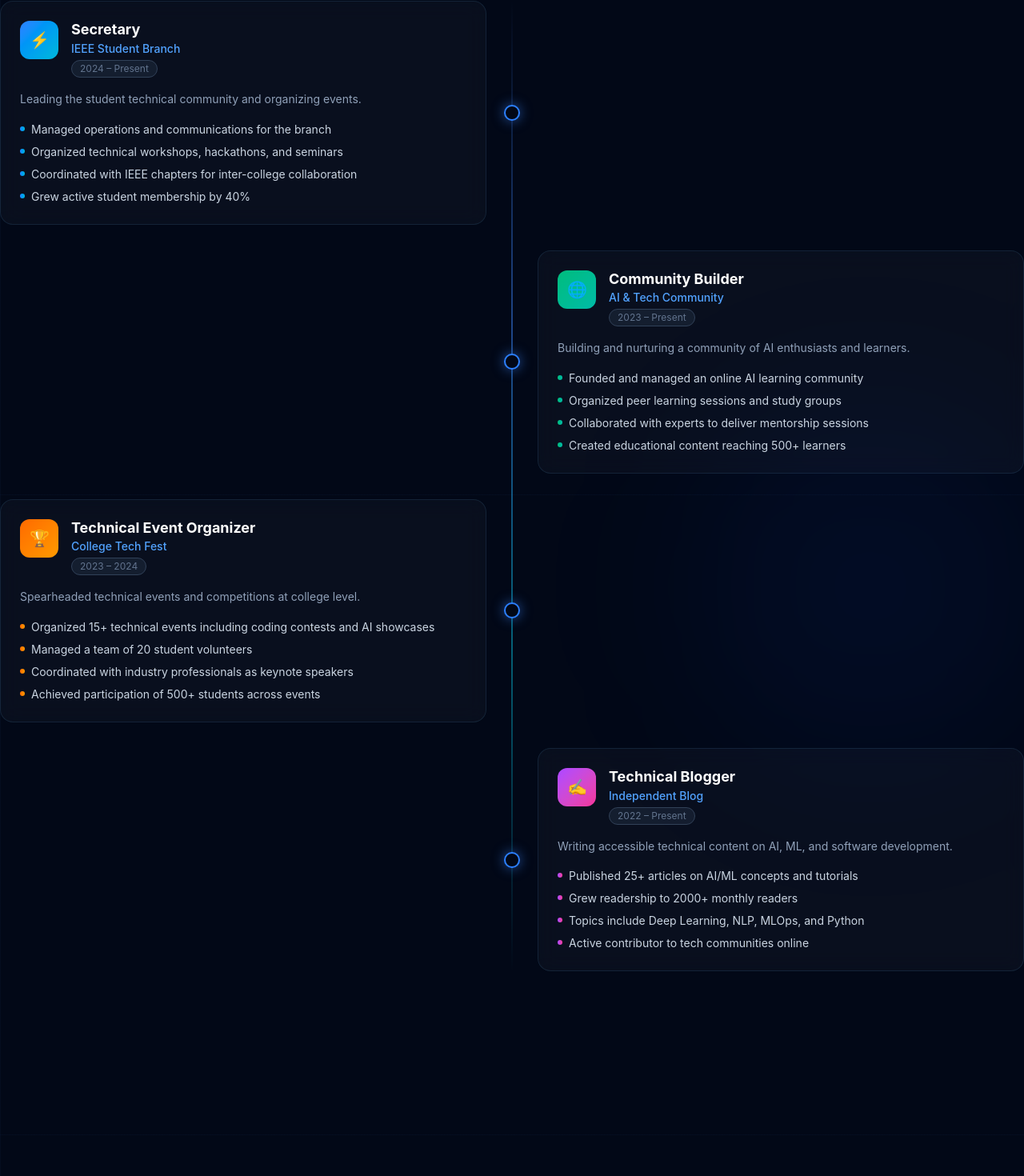
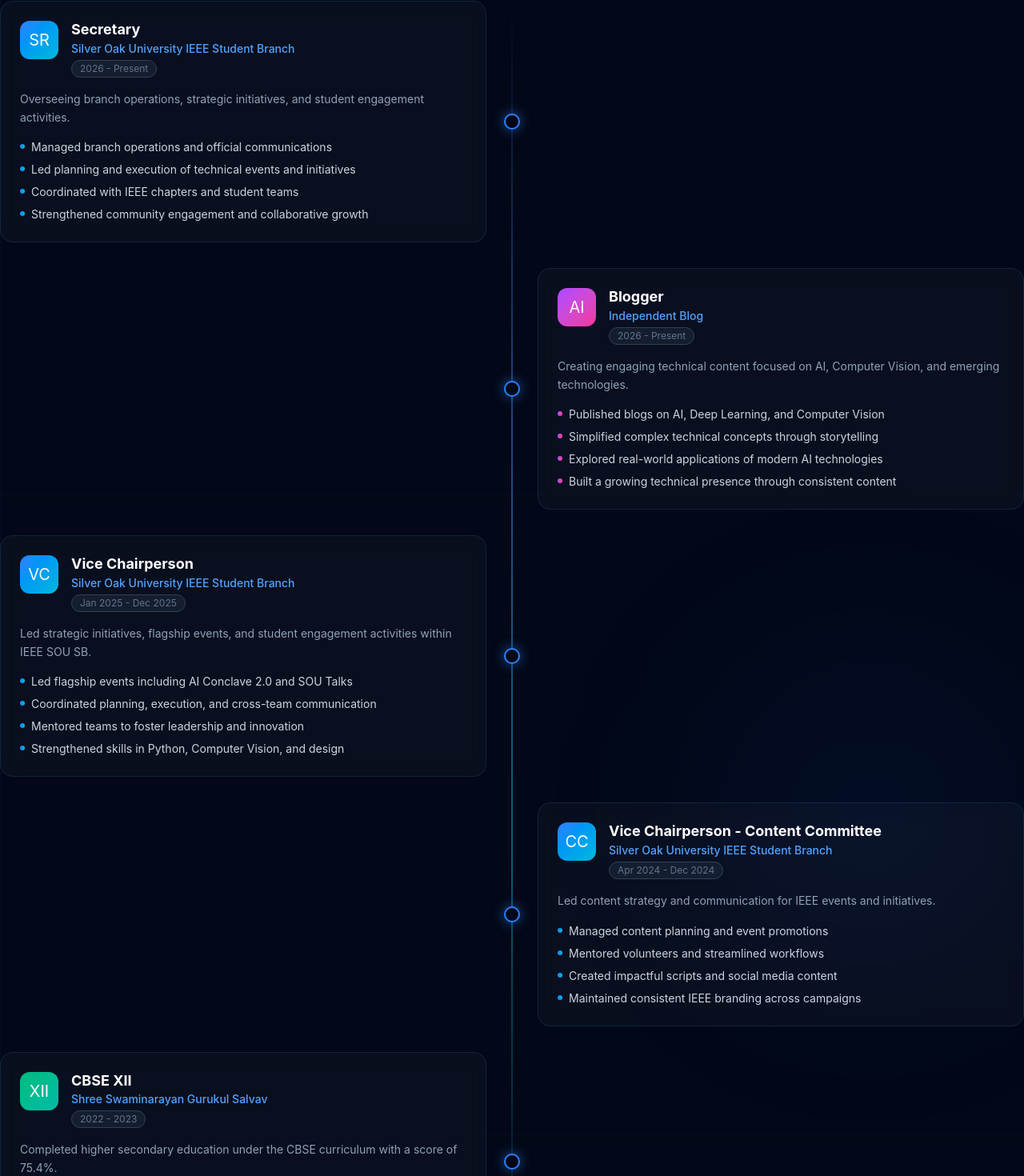
Before and after one commit to Athar1107/atharvai, a Next.js app: page / in a window 1280 px wide. Shown: the part 5782-7252 px from the top of the page at 80% size. Built offline with nearby package versions, Linux system fonts and the light colour scheme.

Commit message:
feat: add professional experience data source for portfolio app

```diff
--- a/data/experience.ts
+++ b/data/experience.ts
@@ -4,61 +4,80 @@
   {
     id: '1',
     role: 'Secretary',
-    org: 'IEEE Student Branch',
-    period: '2024 – Present',
+    org: 'Silver Oak University IEEE Student Branch',
+    period: '2026 - Present',
     type: 'ieee',
-    description: 'Leading the student technical community and organizing events.',
+    icon: 'SR',
+    description:
+      'Overseeing branch operations, strategic initiatives, and student engagement activities.',
     bullets: [
-      'Managed operations and communications for the branch',
-      'Organized technical workshops, hackathons, and seminars',
-      'Coordinated with IEEE chapters for inter-college collaboration',
-      'Grew active student membership by 40%',
+      'Managed branch operations and official communications',
+      'Led planning and execution of technical events and initiatives',
+      'Coordinated with IEEE chapters and student teams',
+      'Strengthened community engagement and collaborative growth',
     ],
-    icon: '⚡',
   },
   {
     id: '2',
-    role: 'Community Builder',
-    org: 'AI & Tech Community',
-    period: '2023 – Present',
-    type: 'community',
-    description: 'Building and nurturing a community of AI enthusiasts and learners.',
+    role: 'Blogger',
+    org: 'Independent Blog',
+    period: '2026 - Present',
+    type: 'blog',
+    icon: 'AI',
+    description:
+      'Creating engaging technical content focused on AI, Computer Vision, and emerging technologies.',
     bullets: [
-      'Founded and managed an online AI learning community',
-      'Organized peer learning sessions and study groups',
-      'Collaborated with experts to deliver mentorship sessions',
-      'Created educational content reaching 500+ learners',
+      'Published blogs on AI, Deep Learning, and Computer Vision',
+      'Simplified complex technical concepts through storytelling',
+      'Explored real-world applications of modern AI technologies',
+      'Built a growing technical presence through consistent content',
     ],
-    icon: '🌐',
   },
   {
     id: '3',
-    role: 'Technical Event Organizer',
-    org: 'College Tech Fest',
-    period: '2023 – 2024',
-    type: 'event',
-    description: 'Spearheaded technical events and competitions at college level.',
+    role: 'Vice Chairperson',
+    org: 'Silver Oak University IEEE Student Branch',
+    period: 'Jan 2025 - Dec 2025',
+    type: 'ieee',
+    icon: 'VC',
+    description:
+      'Led strategic initiatives, flagship events, and student engagement activities within IEEE SOU SB.',
     bullets: [
-      'Organized 15+ technical events including coding contests and AI showcases',
-      'Managed a team of 20 student volunteers',
-      'Coordinated with industry professionals as keynote speakers',
-      'Achieved participation of 500+ students across events',
+      'Led flagship events including AI Conclave 2.0 and SOU Talks',
+      'Coordinated planning, execution, and cross-team communication',
+      'Mentored teams to foster leadership and innovation',
+      'Strengthened skills in Python, Computer Vision, and design',
     ],
-    icon: '🏆',
   },
   {
     id: '4',
-    role: 'Technical Blogger',
-    org: 'Independent Blog',
-    period: '2022 – Present',
-    type: 'blog',
-    description: 'Writing accessible technical content on AI, ML, and software development.',
+    role: 'Vice Chairperson - Content Committee',
+    org: 'Silver Oak University IEEE Student Branch',
+    period: 'Apr 2024 - Dec 2024',
+    type: 'ieee',
+    icon: 'CC',
+    description:
+      'Led content strategy and communication for IEEE events and initiatives.',
     bullets: [
-      'Published 25+ articles on AI/ML concepts and tutorials',
-      'Grew readership to 2000+ monthly readers',
-      'Topics include Deep Learning, NLP, MLOps, and Python',
-      'Active contributor to tech communities online',
+      'Managed content planning and event promotions',
+      'Mentored volunteers and streamlined workflows',
+      'Created impactful scripts and social media content',
+      'Maintained consistent IEEE branding across campaigns',
     ],
-    icon: '✍️',
+  },
+  {
+    id: '5',
+    role: 'CBSE XII',
+    org: 'Shree Swaminarayan Gurukul Salvav',
+    period: '2022 - 2023',
+    type: 'community',
+    icon: 'XII',
+    description:
+      'Completed higher secondary education under the CBSE curriculum with a score of 75.4%.',
+    bullets: [
+      'Completed Class XII with 75.4%',
+      'Built a strong academic foundation for technical studies',
+      'Developed discipline, consistency, and learning habits',
+    ],
   },
 ];
```
